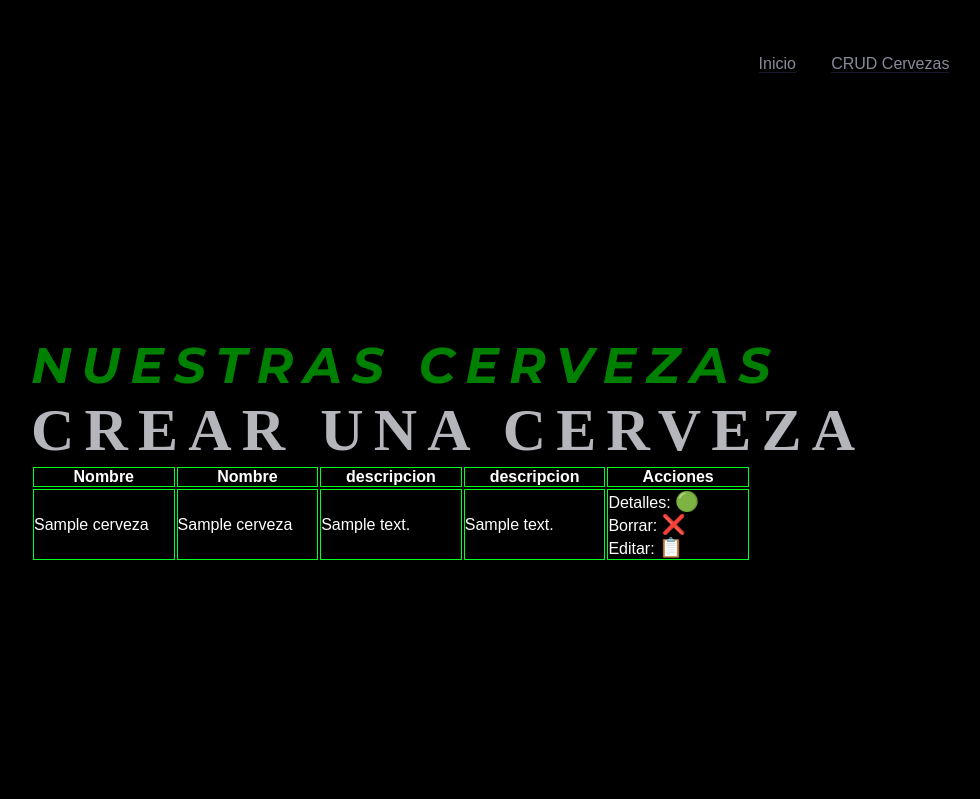
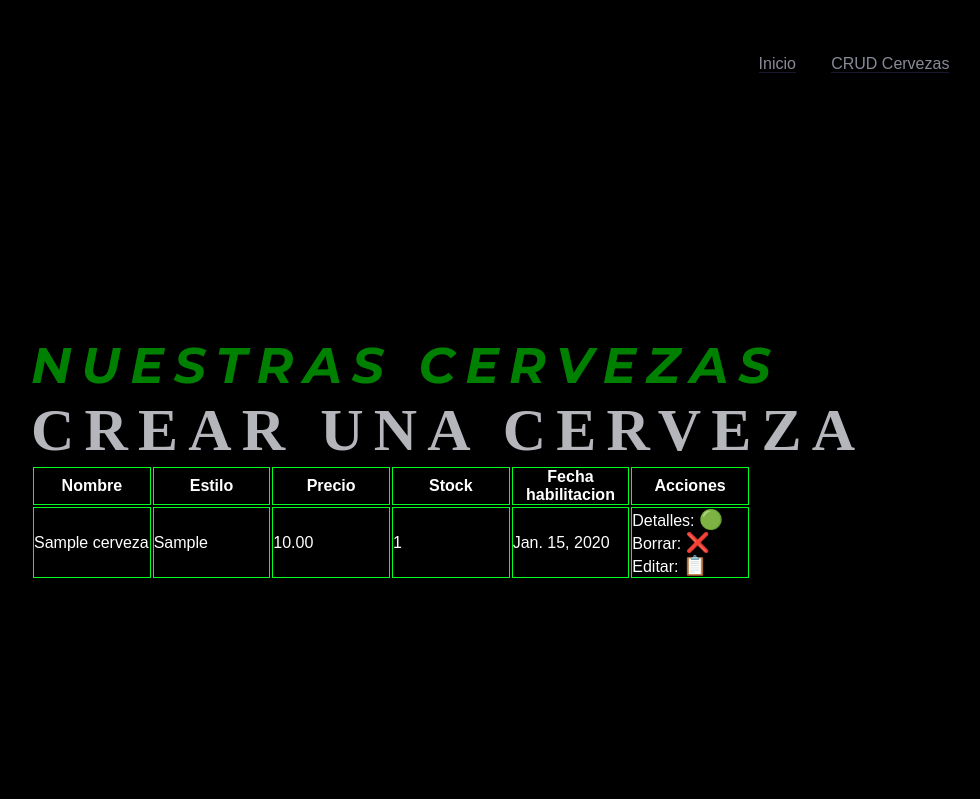
Before and after one commit to limanriqv/Django-Crearte, a Django app: page /store/ in a window 1280 px wide. Shown: the top 799 px of the page, without its empty margins (129-1109 px from the left). Run offline with Django 5.2, Linux system fonts and the light colour scheme; tables that the repository leaves empty hold one stand-in row (values such as "Sample post"); some libraries are stand-ins or nearby versions; some web fonts are replaced.

Commit message:
last commit con host pythonanywhere24

```diff
--- a/store_manager/store_app/models.py
+++ b/store_manager/store_app/models.py
@@ -10,7 +10,10 @@ class Store(Model):
     """
 
     nombre = models.CharField(max_length=100, default="Cerveza X")
-    descripcion = models.CharField(max_length=300, default="Cerveza ...")
+    estilo = models.CharField(max_length=50)
+    precio = models.DecimalField(max_digits=10, decimal_places=2, default=0.0)
+    cantidad_disponible = models.IntegerField(default=0)
+    fecha_habilitacion = models.DateField(auto_now=True)
 
 
     # podemos crear la tabla con un nombre especifico pero se lo tenemos
--- a/store_manager/store_app/templates/store.html
+++ b/store_manager/store_app/templates/store.html
@@ -16,11 +16,13 @@
 
             <th>Nombre</th>
 
-            <th>Nombre</th>
+            <th>Estilo</th>
 
-            <th>descripcion</th>
+            <th>Precio</th>
 
-            <th>descripcion</th>
+            <th>Stock</th>
+
+            <th>Fecha habilitacion</th>
 
             <th>Acciones</th>
 
@@ -30,11 +32,13 @@
 
             <td>{{store.nombre}}</td>
 
-            <td>{{store.nombre}}</td>
+            <td>{{store.estilo}}</td>
 
-            <td>{{store.descripcion}}</td>
+            <td>{{store.precio}}</td>
 
-            <td>{{store.descripcion}}</td>
+            <td>{{store.cantidad_disponible}}</td>
+
+            <td>{{store.fecha_habilitacion}}</td>
 
             <td><div>
               <label for="">Detalles: </label>
```
